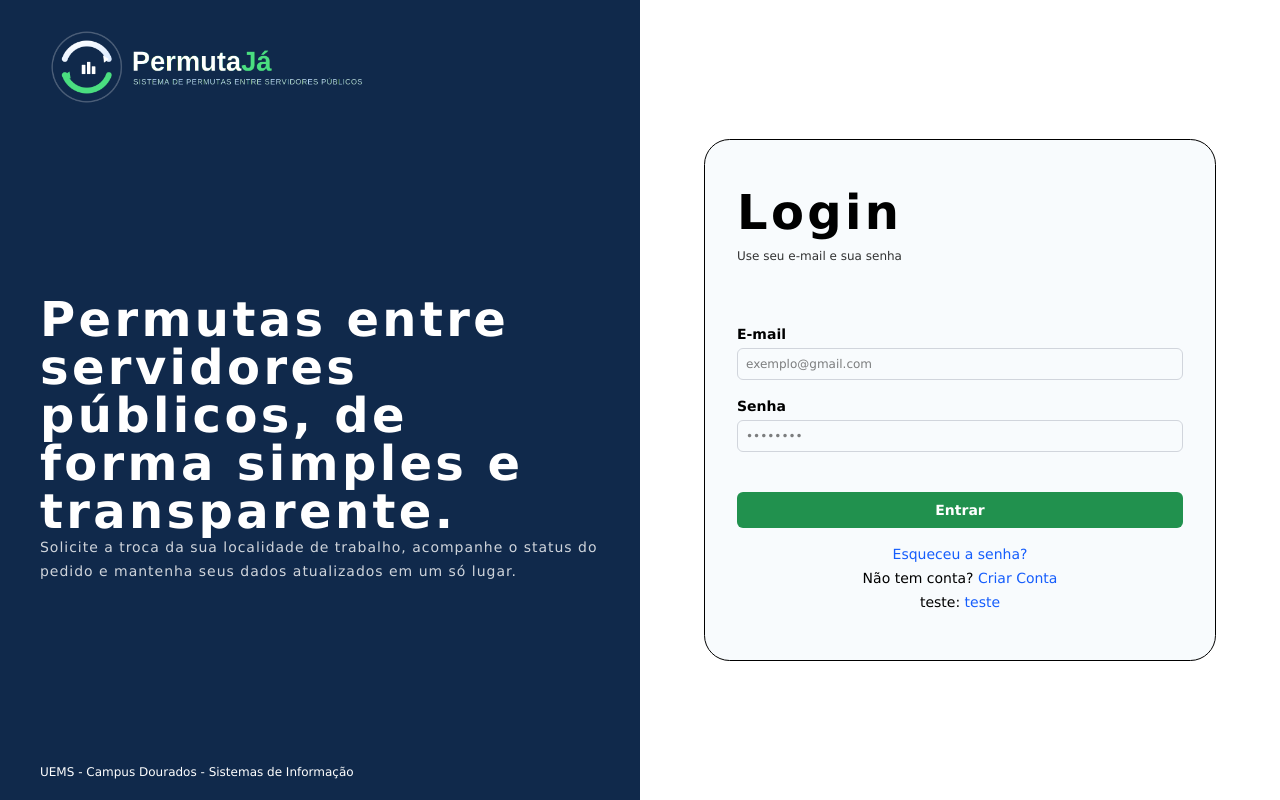
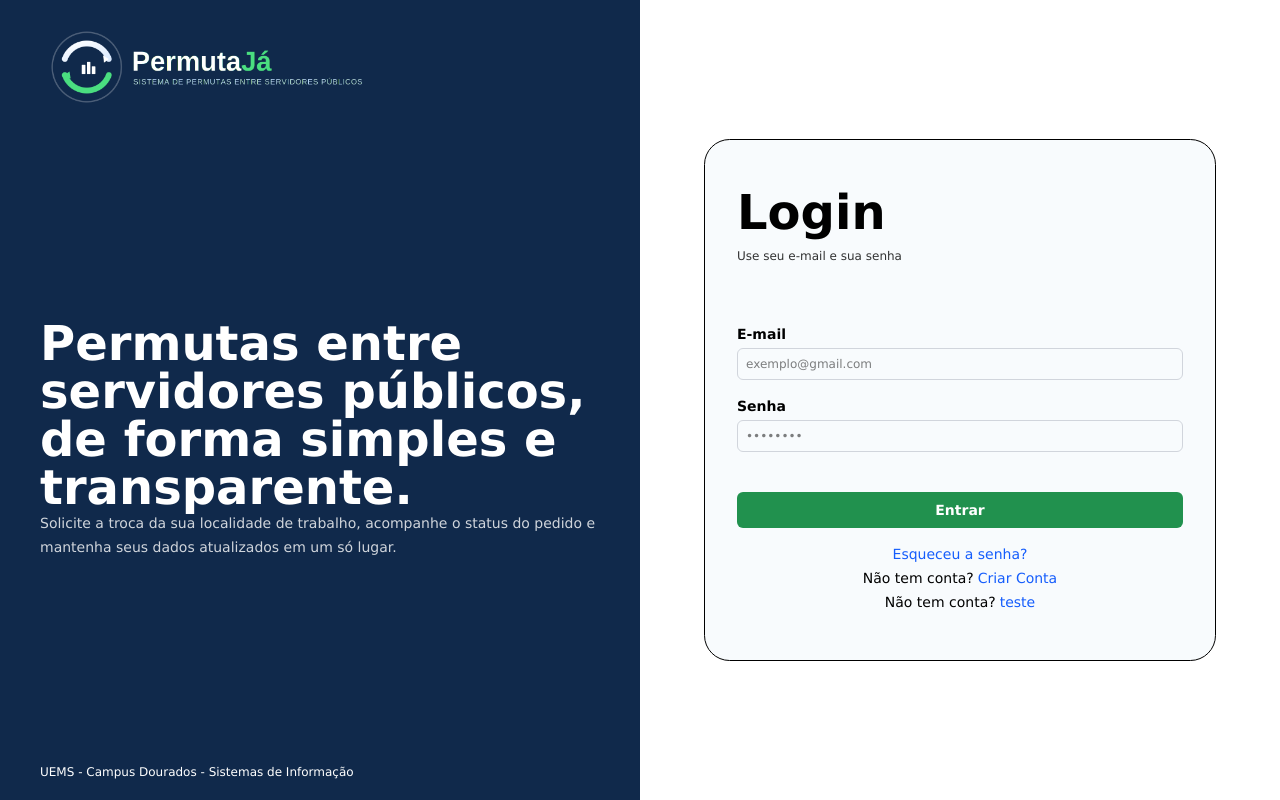
Before and after one commit to Irvna/projeto_permuta_frontend, a Next.js app: page / in a window 1280 px wide. Built offline with nearby package versions, Linux system fonts and the light colour scheme.

Commit message:
Organização do erro da tag a

```diff
--- a/src/app/globals.css
+++ b/src/app/globals.css
@@ -1,10 +1,7 @@
 @import "tailwindcss";
 
-@theme {
+:root {
   --tracking-1: 0.07em;
-}
-
-:root {
   --background: #ffffff;
 }
 
--- a/src/app/login/page.tsx
+++ b/src/app/login/page.tsx
@@ -74,12 +74,18 @@ export default function Login() {
                             <Link href="../cadastro/esqueciSenha" className="text-xs md:text-sm text-blue-600 hover:underline">
                                 Esqueceu a senha?
                             </Link>
-                            <a href="#" className="text-xs md:text-sm no-underline">
-                                Não tem conta? <Link href="/cadastro" className="text-blue-600 hover:underline">Criar Conta</Link>
-                            </a>
-                            <a href="#" className="text-xs md:text-sm no-underline">
-                                teste: <Link href="/home" className="text-blue-600 hover:underline">teste</Link>
-                            </a>
+                            <div className="text-xs md:text-sm">
+                                Não tem conta?
+                                <Link href="/cadastro" className="text-blue-600 hover:underline ml-1">
+                                    Criar Conta
+                                </Link>
+                            </div>
+                            <div className="text-xs md:text-sm">
+                                Não tem conta?
+                                <Link href="/home" className="text-blue-600 hover:underline ml-1">
+                                    teste
+                                </Link>
+                            </div>
                         </div>
                     </form>
                 </div>
--- a/src/components/menuLateral/page.tsx
+++ b/src/components/menuLateral/page.tsx
@@ -1,6 +1,7 @@
 "use client";
 
 import { useState, type ReactNode } from "react";
+import Link from "next/link";
 
 const ITENS_MENU = [
     {
@@ -56,27 +57,30 @@ function ItemMenu({ icon, label }: { icon: ReactNode; label: string }) {
 
 function BotaoSair() {
     return (
-        <button className="flex justify-center items-center gap-2 w-full py-1 bg-red-500 text-white text-[0.7rem] text-center rounded-sm hover:bg-red-600 cursor-pointer hover:scale-105">
+        <Link href="/login" className="flex justify-center items-center gap-2 w-full py-1 bg-red-500 text-white text-[0.7rem] text-center rounded-sm hover:bg-red-600 cursor-pointer hover:scale-105">
             <svg xmlns="http://www.w3.org/2000/svg" fill="none" viewBox="0 0 24 24" strokeWidth={1.5} stroke="currentColor" className="size-5">
                 <path strokeLinecap="round" strokeLinejoin="round" d="M8.25 9V5.25A2.25 2.25 0 0 1 10.5 3h6a2.25 2.25 0 0 1 2.25 2.25v13.5A2.25 2.25 0 0 1 16.5 21h-6a2.25 2.25 0 0 1-2.25-2.25V15m-3 0-3-3m0 0 3-3m-3 3H15" />
             </svg>
             Sair
-        </button>
+        </Link>
     );
 }
 
 export default function MenuLateral() {
+    //verifica o stado do menu lateral, se está aberto ou fechado, para telas pequenas
     const [menuAberto, setMenuAberto] = useState(false);
 
     return (
         <>
             {/* Navbar telas pequenas */}
             <div className="flex md:hidden fixed inset-x-0 top-0 z-50 items-center justify-between bg-[#10294B] px-4 py-3">
+                <Link href="/home">
                     <img
                         src="/permutaja_logo.png"
                         alt="Logo Permuta Já"
                         className="w-28 h-auto"
                     />
+                </Link>
 
                 <button
                     onClick={() => setMenuAberto((v) => !v)}
@@ -106,14 +110,16 @@ export default function MenuLateral() {
                 </div>
             )}
 
-            {/* ===== havbar telas grandes ===== */}
+            {/* ===== navbar telas grandes ===== */}
             <div className="hidden md:flex fixed flex-col inset-y-0 left-0 w-[20vw] bg-[#10294B] text-white px-4 py-7 gap-15">
                 <div className="mt-2">
+                    <Link href="/home" className="cursor-pointer">
                         <img
                             src="/permutaja_logo.png"
                             alt="Logo Permuta Já"
                             className="w-35 xs:aling-justify md:w-50 h-auto"
                         />
+                    </Link>
                 </div>
                 <div className="flex flex-col justify-between h-screen">
                     <div className="flex flex-col gap-4 w-full">
```
Lines whose indentation alone changed are shown as unchanged.
